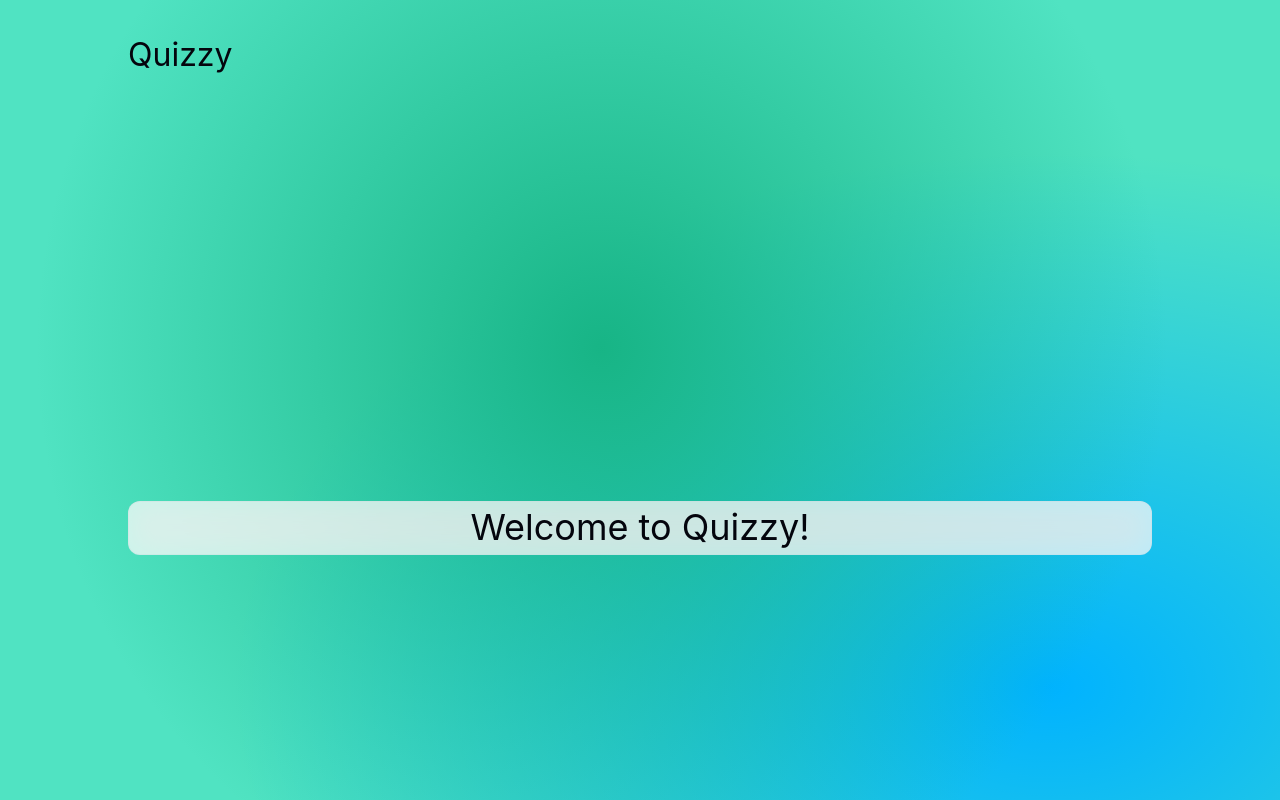
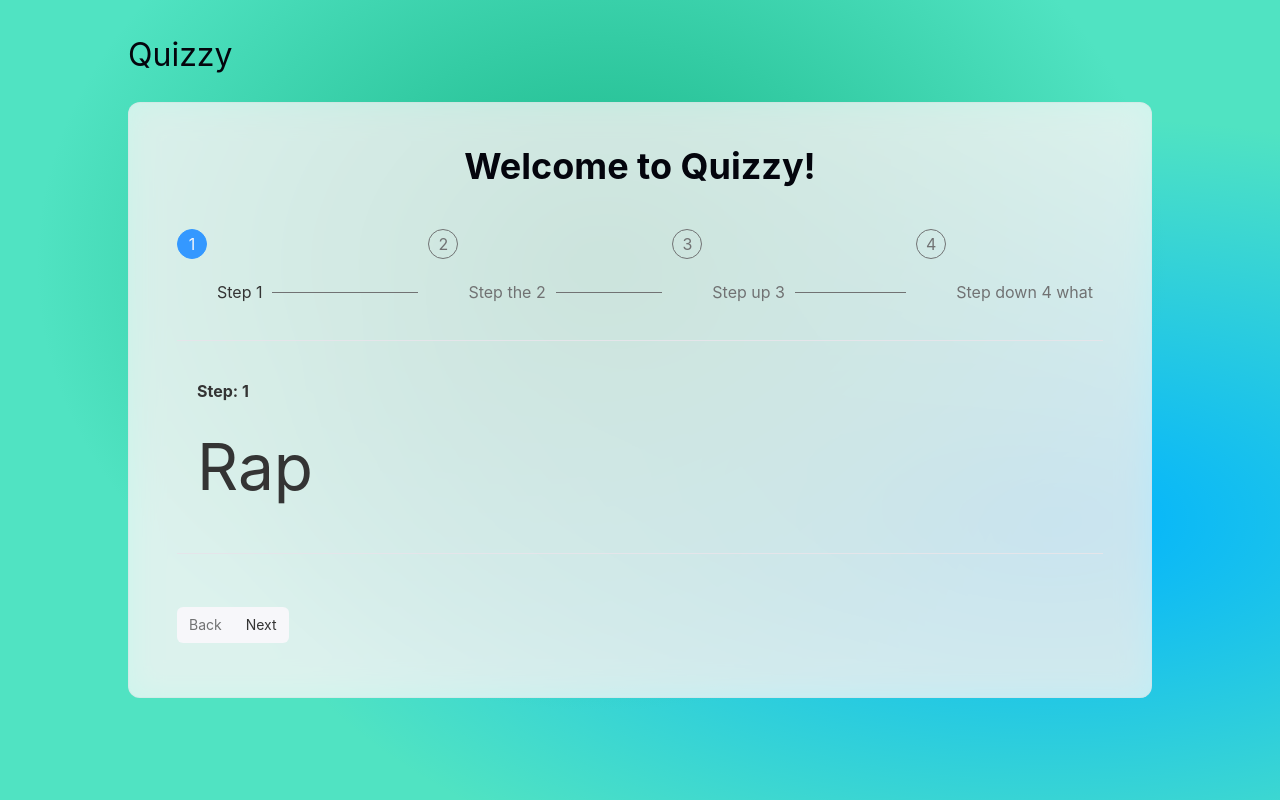
Before and after one commit to Julius-R/quizzy, a Next.js app: page / in a window 1280 px wide. Shown: the top 800 px of the page. Built offline with nearby package versions, Linux system fonts and the light colour scheme.

Commit message:
testing out rsuite steps

```diff
--- a/pages/index.js
+++ b/pages/index.js
@@ -1,13 +1,93 @@
 import Layout from "../components/Layout";
+import React from "react";
+import { Steps, Panel, Paragraph, Button, ButtonGroup } from "rsuite";
 
 export default function Home() {
+	const [step, setStep] = React.useState(0);
+	const onChange = (nextStep) => {
+		setStep(nextStep < 0 ? 0 : nextStep > 3 ? 3 : nextStep);
+	};
+
+	const onNext = () => onChange(step + 1);
+	const onPrevious = () => onChange(step - 1);
+
+	const [activeComponent, setActiveComponent] = React.useState([
+		<Rap key={0} />,
+		<HipHop key={1} />,
+		<RnB key={2} />,
+		<Jazz key={3} />
+	]);
 	return (
-		<Layout title="Home">
-			<section className="card home-view">
-				<p className="txt-dark-black tx-lg tx-center">
+		<Layout title="Quizzy | A quiz app by Julius R.">
+			<section className="home-view">
+				<h1 className="txt-dark-black tx-lg tx-center">
 					Welcome to Quizzy!
-				</p>
+				</h1>
+				<Steps current={step}>
+					<Steps.Item title="Step 1" />
+					<Steps.Item title="Step the 2" />
+					<Steps.Item title="Step up 3" />
+					<Steps.Item title="Step down 4 what" />
+				</Steps>
+				<hr />
+				<Panel header={`Step: ${step + 1}`}>
+					{activeComponent[step]}
+				</Panel>
+				<hr />
+				<ButtonGroup>
+					<Button onClick={onPrevious} disabled={step === 0}>
+						Back
+					</Button>
+					<Button onClick={onNext} disabled={step === 3}>
+						Next
+					</Button>
+				</ButtonGroup>
+				{/* <App /> */}
 			</section>
 		</Layout>
 	);
 }
+
+const App = () => {
+	const [step, setStep] = React.useState(0);
+	const onChange = (nextStep) => {
+		setStep(nextStep < 0 ? 0 : nextStep > 3 ? 3 : nextStep);
+	};
+
+	const onNext = () => onChange(step + 1);
+	const onPrevious = () => onChange(step - 1);
+
+	const [activeComponent, setActiveComponent] = React.useState([
+		<Rap key={0} />,
+		<HipHop key={1} />,
+		<RnB key={2} />,
+		<Jazz key={3} />
+	]);
+
+	return (
+		<div>
+			<Steps current={step}>
+				<Steps.Item title="Finished" description="Description" />
+				<Steps.Item title="In Progress" description="Description" />
+				<Steps.Item title="Waiting" description="Description" />
+				<Steps.Item title="Waiting" description="Description" />
+			</Steps>
+			<hr />
+			<Panel header={`Step: ${step + 1}`}>{activeComponent[step]}</Panel>
+			<hr />
+			<ButtonGroup>
+				<Button onClick={onPrevious} disabled={step === 0}>
+					Previousk
+				</Button>
+				<Button onClick={onNext} disabled={step === 3}>
+					Next
+				</Button>
+			</ButtonGroup>
+		</div>
+	);
+};
+
+const Rap = () => <p>Rap</p>;
+const HipHop = () => <p>HipHop</p>;
+const RnB = () => <p>RnB</p>;
+const Jazz = () => <p>Jazz</p>;
--- a/styles/_content.sass
+++ b/styles/_content.sass
@@ -1,3 +1,11 @@
+%glass-view
+    width: 100%
+    backdrop-filter: blur(16px) saturate(50%)
+    -webkit-backdrop-filter: blur(16px) saturate(50%)
+    background-color: rgba(255, 255, 255, 0.7)
+    border-radius: 12px
+    border: 1px solid rgba(209, 213, 219, 0.3)
+
 .branding
     position: fixed
     top: 0
@@ -13,11 +21,13 @@
     display: flex
     align-items: center
     justify-content: center
-    padding: 10%
-    .card
-        width: 100%
-        backdrop-filter: blur(16px) saturate(50%)
-        -webkit-backdrop-filter: blur(16px) saturate(50%)
-        background-color: rgba(255, 255, 255, 0.7)
-        border-radius: 12px
-        border: 1px solid rgba(209, 213, 219, 0.3)
+    padding: 0 10%
+    .home-view
+        @extend %glass-view
+        padding: 2rem 3rem
+        h1
+            margin-bottom: 2rem
+
+
+    .quiz-view
+        @extend %glass-view
--- a/styles/_globals.sass
+++ b/styles/_globals.sass
@@ -1,18 +1,28 @@
+@mixin font_color($color)
+    color: $color
+
+@mixin font_size($size)
+    font-size: $size
+
+@mixin border_color($color)
+    border-color: $color
+
 .txt-dark-black
-    color: $dark-black
+    @include font_color($dark-black)
 .txt-lite-black
-    color: $lite-black
+    @include font_color($lite-black)
+
 .border-black
-    border-color: $lite-black
+    @include border_color($lite-black)
 .border-wrong
-    border-color: $red
+    @include border_color($red)
 .border-correct
-    border-color: $green
+    @include border_color($green)
 
 .tx-md
-    font-size: 1.6rem
+    @include font_size(1.6rem)
 .tx-lg
-    font-size: 2.25rem
+    @include font_size(2.25rem)
 
 .tx-center
     text-align: center
```
